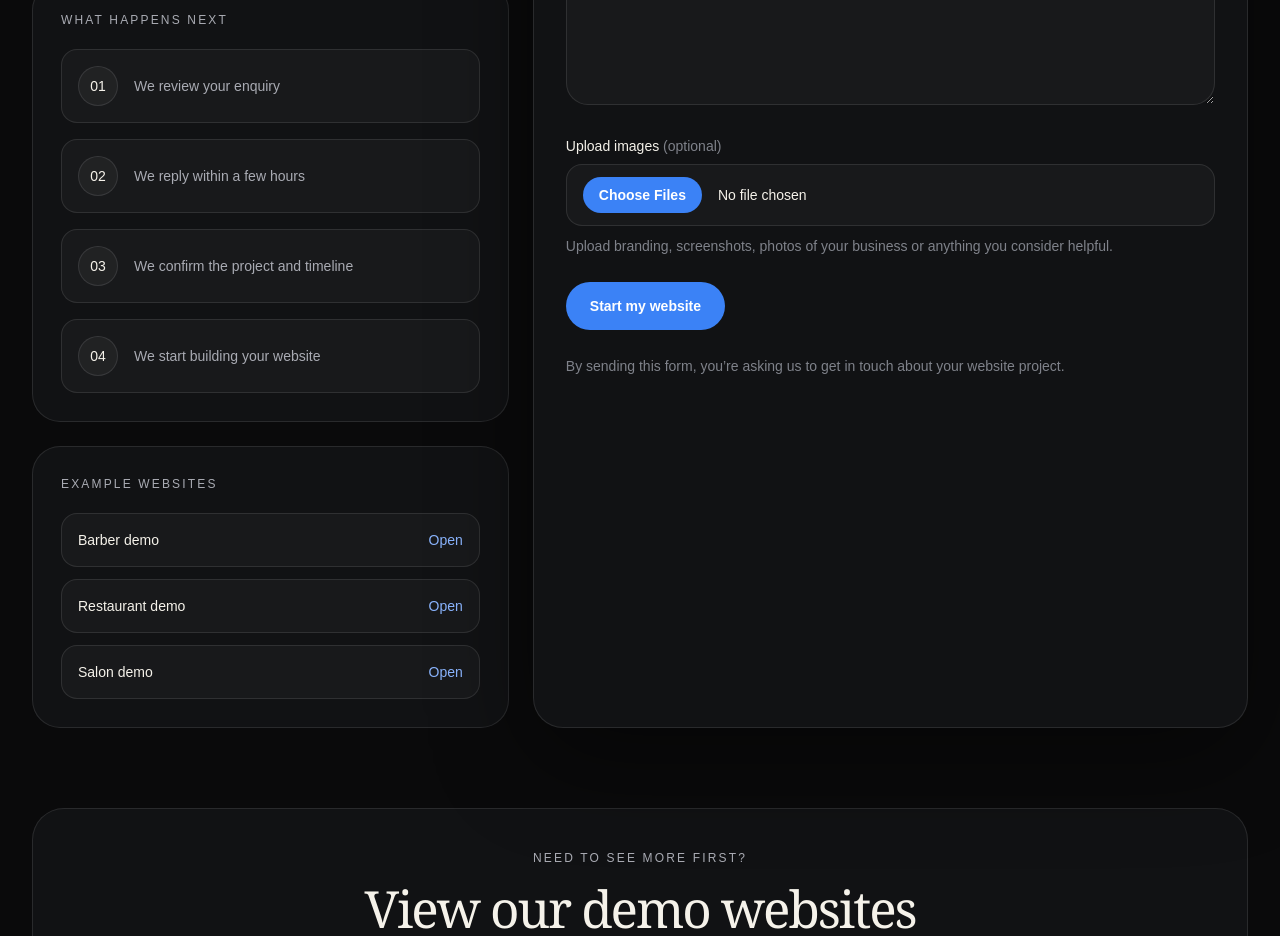
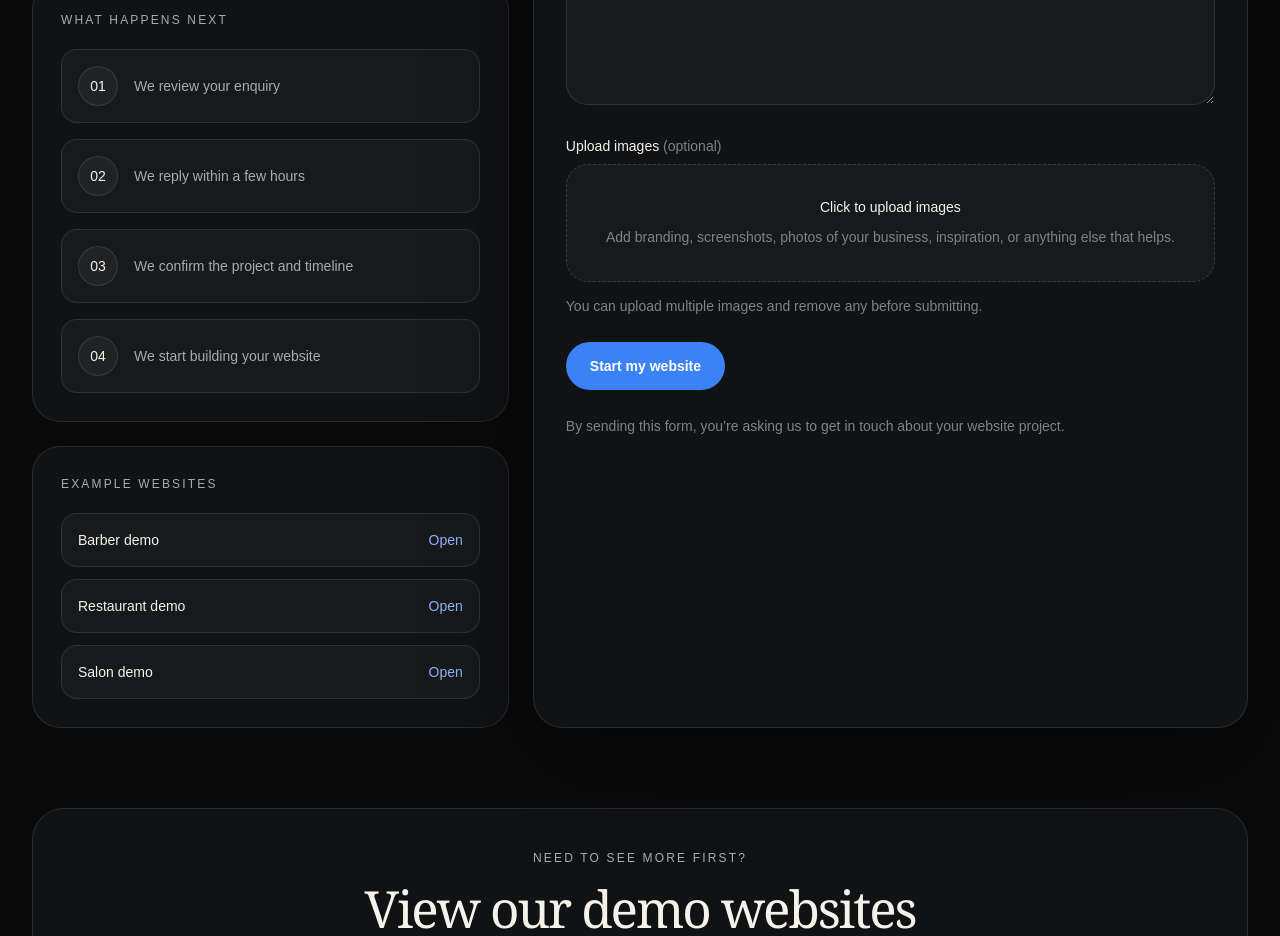
Before and after one commit to cleanwebsitesuk/cleanwebsites, a Next.js app: page /start in a window 1280 px wide. Shown: the part 980-1916 px from the top of the page. Built offline with nearby package versions, Linux system fonts and the light colour scheme.

Commit message:
Update page.tsx

```diff
--- a/app/start/page.tsx
+++ b/app/start/page.tsx
@@ -1,6 +1,7 @@
 "use client";
 
 import Link from "next/link";
+import { ChangeEvent, useEffect, useRef, useState } from "react";
 
 const servicePoints = [
   "Modern website design",
@@ -32,7 +33,53 @@ const demoLinks = [
   },
 ];
 
+type UploadImage = {
+  id: string;
+  file: File;
+  previewUrl: string;
+};
+
 export default function StartPage() {
+  const [images, setImages] = useState<UploadImage[]>([]);
+  const fileInputRef = useRef<HTMLInputElement | null>(null);
+
+  function handleImageChange(e: ChangeEvent<HTMLInputElement>) {
+    const selectedFiles = Array.from(e.target.files || []);
+
+    if (!selectedFiles.length) return;
+
+    const newImages = selectedFiles
+      .filter((file) => file.type.startsWith("image/"))
+      .map((file) => ({
+        id: `${file.name}-${file.size}-${file.lastModified}-${Math.random()
+          .toString(36)
+          .slice(2)}`,
+        file,
+        previewUrl: URL.createObjectURL(file),
+      }));
+
+    setImages((prev) => [...prev, ...newImages]);
+    e.target.value = "";
+  }
+
+  function removeImage(id: string) {
+    setImages((prev) => {
+      const imageToRemove = prev.find((image) => image.id === id);
+
+      if (imageToRemove) {
+        URL.revokeObjectURL(imageToRemove.previewUrl);
+      }
+
+      return prev.filter((image) => image.id !== id);
+    });
+  }
+
+  useEffect(() => {
+    return () => {
+      images.forEach((image) => URL.revokeObjectURL(image.previewUrl));
+    };
+  }, [images]);
+
   return (
     <div className="min-h-screen bg-[#0A0A0B] text-[#F5F2EA] antialiased selection:bg-[#3B82F6]/30 selection:text-white">
       <div className="pointer-events-none fixed inset-0 overflow-hidden">
@@ -274,24 +321,85 @@ export default function StartPage() {
               </div>
 
               <div>
-  <label
-    htmlFor="images"
-    className="mb-2 block text-sm font-medium text-[#F5F2EA]"
-  >
+                <div className="mb-2 flex items-center justify-between gap-3">
+                  <label className="block text-sm font-medium text-[#F5F2EA]">
                     Upload images <span className="text-[#7F828A]">(optional)</span>
                   </label>
 
+                  {images.length > 0 && (
+                    <span className="text-xs text-[#7F828A]">
+                      {images.length} image{images.length === 1 ? "" : "s"} selected
+                    </span>
+                  )}
+                </div>
+
                 <input
+                  ref={fileInputRef}
                   id="images"
                   name="images"
                   type="file"
                   accept="image/*"
                   multiple
-    className="block w-full rounded-2xl border border-white/10 bg-white/[0.03] px-4 py-3 text-sm text-[#F5F2EA] file:mr-4 file:rounded-full file:border-0 file:bg-[#3B82F6] file:px-4 file:py-2 file:text-sm file:font-semibold file:text-white"
+                  onChange={handleImageChange}
+                  className="hidden"
                 />
 
+                <button
+                  type="button"
+                  onClick={() => fileInputRef.current?.click()}
+                  className="flex w-full items-center justify-center rounded-[22px] border border-dashed border-white/15 bg-white/[0.03] px-4 py-8 text-center transition duration-300 hover:border-white/25 hover:bg-white/[0.05]"
+                >
+                  <div>
+                    <div className="text-sm font-medium text-[#F5F2EA]">
+                      Click to upload images
+                    </div>
                     <p className="mt-2 text-sm leading-6 text-[#7F828A]">
-    Upload branding, screenshots, photos of your business or anything you consider helpful.
+                      Add branding, screenshots, photos of your business,
+                      inspiration, or anything else that helps.
+                    </p>
+                  </div>
+                </button>
+
+                {images.length > 0 && (
+                  <div className="mt-4 grid gap-4 sm:grid-cols-2 xl:grid-cols-3">
+                    {images.map((image) => (
+                      <div
+                        key={image.id}
+                        className="overflow-hidden rounded-[22px] border border-white/10 bg-white/[0.03]"
+                      >
+                        <div className="relative aspect-[4/3] bg-black/20">
+                          <img
+                            src={image.previewUrl}
+                            alt={image.file.name}
+                            className="h-full w-full object-cover"
+                          />
+                        </div>
+
+                        <div className="space-y-3 p-4">
+                          <div>
+                            <p className="truncate text-sm font-medium text-[#F5F2EA]">
+                              {image.file.name}
+                            </p>
+                            <p className="mt-1 text-xs text-[#7F828A]">
+                              {(image.file.size / 1024 / 1024).toFixed(2)} MB
+                            </p>
+                          </div>
+
+                          <button
+                            type="button"
+                            onClick={() => removeImage(image.id)}
+                            className="inline-flex h-10 items-center justify-center rounded-full border border-white/10 bg-white/[0.03] px-4 text-sm font-medium text-[#F5F2EA] transition duration-300 hover:border-white/20 hover:bg-white/[0.05]"
+                          >
+                            Remove
+                          </button>
+                        </div>
+                      </div>
+                    ))}
+                  </div>
+                )}
+
+                <p className="mt-3 text-sm leading-6 text-[#7F828A]">
+                  You can upload multiple images and remove any before submitting.
                 </p>
               </div>
 
```
Lines whose indentation alone changed are shown as unchanged.
